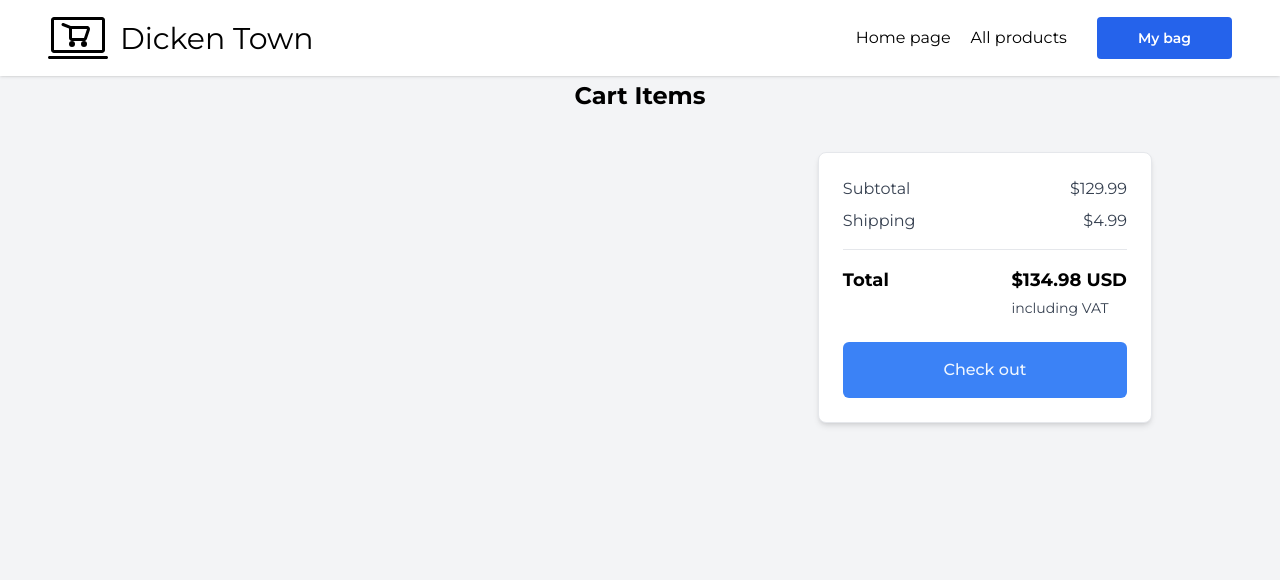
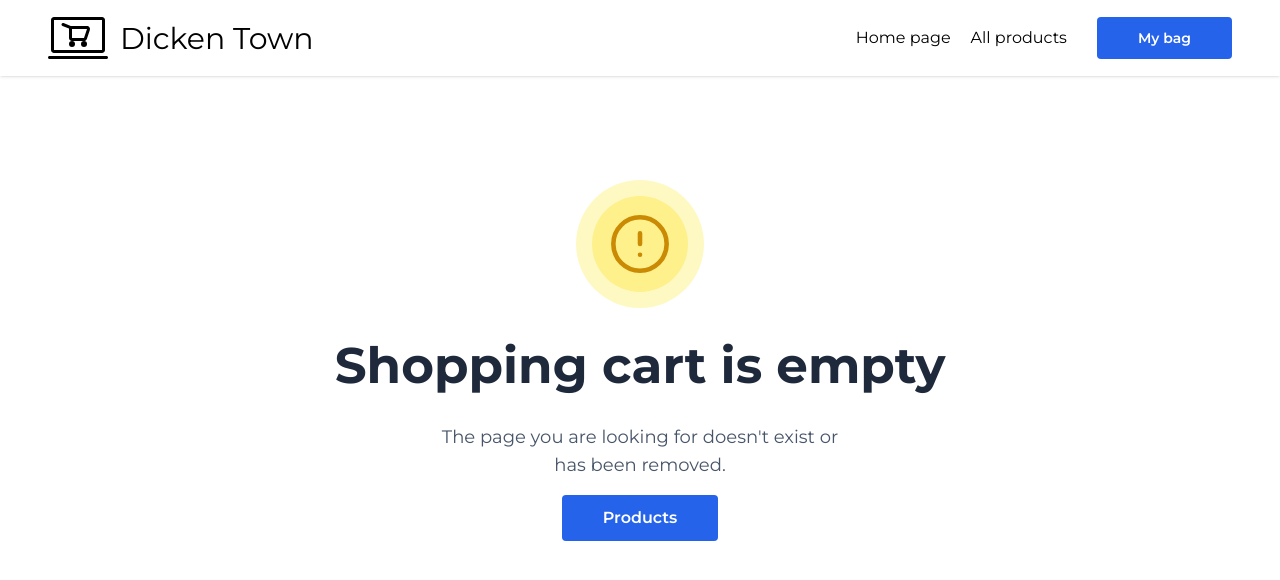
Before and after one commit to Will-Marco/dickenTown-store, a Next.js app: page /shopping-cart in a window 1280 px wide. Shown: the top 580 px of the page. Built offline with nearby package versions, Linux system fonts and the light colour scheme.

Commit message:
add Total price and Empty cart

```diff
--- a/src/app/shopping-cart/page.tsx
+++ b/src/app/shopping-cart/page.tsx
@@ -3,9 +3,11 @@
 import CustomImage from "@/components/Custom-Image";
 import { ProductType } from "../interfaces";
 import ReactStars from "react-stars";
-import { useState } from "react";
+import { useEffect, useState } from "react";
+import Link from "next/link";
 
 const ShoppingCart = () => {
+  const [total, setTotal] = useState<number>(0);
   const [products, setProducts] = useState<ProductType[]>(
     JSON.parse(localStorage.getItem("carts") as string) || []
   );
@@ -50,7 +52,16 @@ const ShoppingCart = () => {
     }
   };
 
+  useEffect(() => {
+    const total = products.reduce((acc, item) => {
+      return acc + item.price * item.quantity;
+    }, 0);
+    setTotal(total);
+  }, [products]);
+
   return (
+    <>
+      {products.length ? (
         <div className="h-screen bg-gray-100 pt-20">
           <h1 className="mb-10 text-center text-2xl font-bold">Cart Items</h1>
           <div className="mx-auto max-w-5xl justify-center px-6 md:flex md:space-x-6 xl:px-0">
@@ -75,7 +86,10 @@ const ShoppingCart = () => {
                         <p>{product?.rating.rate}</p>
                         {product?.rating.rate && (
                           <div className="flex items-center ml-2 mr-6">
-                        <ReactStars value={product.rating.rate} edit={false} />
+                            <ReactStars
+                              value={product.rating.rate}
+                              edit={false}
+                            />
                           </div>
                         )}
                         <p className="text-blue-600 hover:underline cursor-pointer text-xs">
@@ -108,23 +122,26 @@ const ShoppingCart = () => {
                       </div>
                       <div className="flex items-baseline space-x-4">
                         <p className="text-sm">
-                      {product.price.toLocaleString("en-US", {
+                          {(product.price * product.quantity).toLocaleString(
+                            "en-US",
+                            {
                               style: "currency",
                               currency: "USD",
-                      })}
+                            }
+                          )}
                         </p>
                         <svg
                           xmlns="http://www.w3.org/2000/svg"
                           fill="none"
                           viewBox="0 0 24 24"
-                      stroke-width="1.5"
+                          strokeWidth="1.5"
                           stroke="currentColor"
                           className="h-5 w-5 cursor-pointer duration-150 hover:text-red-500"
                           onClick={() => removeProduct(product.id)}
                         >
                           <path
-                        stroke-linecap="round"
-                        stroke-linejoin="round"
+                            strokeLinecap="round"
+                            strokeLinejoin="round"
                             d="M6 18L18 6M6 6l12 12"
                           />
                         </svg>
@@ -138,17 +155,33 @@ const ShoppingCart = () => {
             <div className="mt-6 h-full rounded-lg border bg-white p-6 shadow-md md:mt-0 md:w-1/3">
               <div className="mb-2 flex justify-between">
                 <p className="text-gray-700">Subtotal</p>
-            <p className="text-gray-700">$129.99</p>
+                <p className="text-gray-700">
+                  {total.toLocaleString("en-US", {
+                    currency: "USD",
+                    style: "currency",
+                  })}
+                </p>
               </div>
               <div className="flex justify-between">
                 <p className="text-gray-700">Shipping</p>
-            <p className="text-gray-700">$4.99</p>
+                <p className="text-gray-700">
+                  {(10).toLocaleString("en-US", {
+                    currency: "USD",
+                    style: "currency",
+                  })}
+                </p>
               </div>
               <hr className="my-4" />
               <div className="flex justify-between">
                 <p className="text-lg font-bold">Total</p>
                 <div className="">
-              <p className="mb-1 text-lg font-bold">$134.98 USD</p>
+                  <p className="mb-1 text-lg font-bold">
+                    {(total + 10).toLocaleString("en-US", {
+                      currency: "USD",
+                      style: "currency",
+                    })}{" "}
+                    USD
+                  </p>
                   <p className="text-sm text-gray-700">including VAT</p>
                 </div>
               </div>
@@ -158,6 +191,42 @@ const ShoppingCart = () => {
             </div>
           </div>
         </div>
+      ) : (
+        <div className="flex h-[calc(100vh-80px)] items-center justify-center p-5 bg-white w-full">
+          <div className="text-center">
+            <div className="inline-flex rounded-full bg-yellow-100 p-4">
+              <div className="rounded-full stroke-yellow-600 bg-yellow-200 p-4">
+                <svg
+                  className="w-16 h-16"
+                  viewBox="0 0 28 28"
+                  fill="none"
+                  xmlns="http://www.w3.org/2000/svg"
+                >
+                  <path
+                    d="M14.0002 9.33337V14M14.0002 18.6667H14.0118M25.6668 14C25.6668 20.4434 20.4435 25.6667 14.0002 25.6667C7.55684 25.6667 2.3335 20.4434 2.3335 14C2.3335 7.55672 7.55684 2.33337 14.0002 2.33337C20.4435 2.33337 25.6668 7.55672 25.6668 14Z"
+                    stroke-width="2"
+                    stroke-linecap="round"
+                    stroke-linejoin="round"
+                  ></path>
+                </svg>
+              </div>
+            </div>
+            <h1 className="mt-5 text-[36px] font-bold text-slate-800 lg:text-[50px]">
+              Shopping cart is empty
+            </h1>
+            <p className="text-slate-600 mt-5 lg:text-lg">
+              The page you are looking for doesn't exist or <br />
+              has been removed.
+            </p>
+            <Link href={"/products"}>
+              <button className="button bg-blue-600 mt-4 text-white border-transparent hover:border-blue-600 hover:bg-transparent hover:text-black">
+                Products
+              </button>
+            </Link>
+          </div>
+        </div>
+      )}
+    </>
   );
 };
 export default ShoppingCart;
```
Also changed, not shown: .eslintrc.json. Lines whose indentation alone changed are shown as unchanged.
